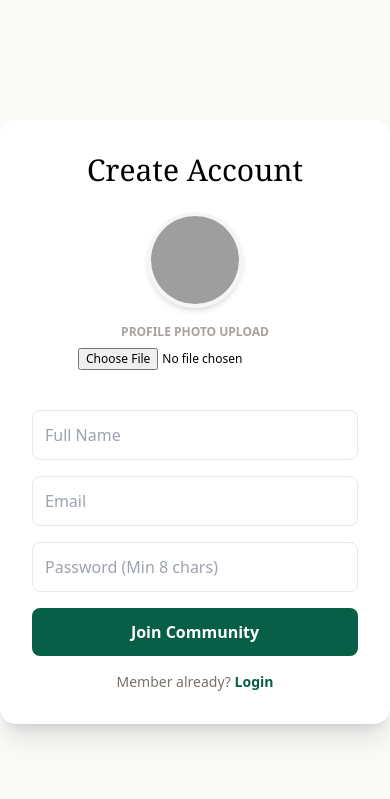
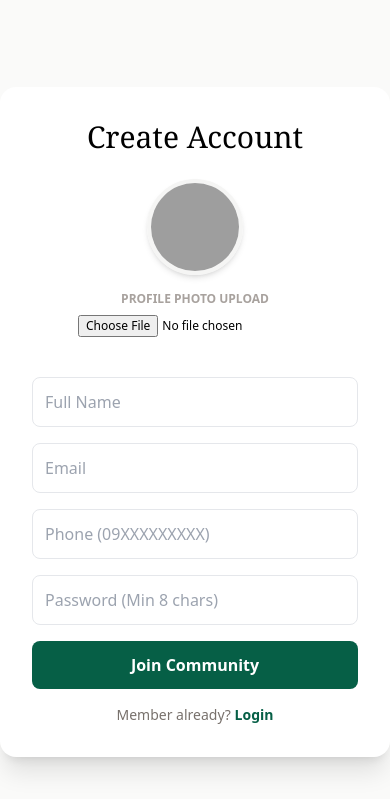
Before and after one commit to mommylito/ITSECWB, a PHP site: page /register.php in a window 390 px wide. Shown: the top 799 px of the page. Run offline with PHP 8.4, Linux system fonts and the light colour scheme; some libraries are stand-ins or nearby versions; grey boxes are pictures that could not be loaded.

Commit message:
Phone Number Registration (MUST RERUN DB))
with input validation

```diff
--- a/database.sql
+++ b/database.sql
@@ -8,6 +8,7 @@ CREATE TABLE users (
     id INT AUTO_INCREMENT PRIMARY KEY,
     full_name VARCHAR(100) NOT NULL,
     email VARCHAR(100) NOT NULL UNIQUE,
+    phone_number VARCHAR(11) NOT NULL UNIQUE,
     password_hash VARCHAR(255) NOT NULL,
     profile_photo LONGTEXT,
     role ENUM('admin', 'user') DEFAULT 'user',
@@ -108,10 +109,11 @@ INSERT INTO menu_items (name, price, description, category_id) VALUES
 
 -- Default Admin User
 -- Password: admin123 (bcrypt hash for demo purposes only)
-INSERT INTO users (full_name, email, password_hash, role)
+INSERT INTO users (full_name, email, phone_number, password_hash, role)
 VALUES (
     'Head Barista',
     'admin@greenbean.com',
+    '09173055555',
     '$2y$10$89WjO.fW6I7t7/yI8K2Lh.vS8.mYm0q7z3j2k1l9o8p7q6r5s4t3u',
     'admin'
 );
--- a/profile.php
+++ b/profile.php
@@ -61,6 +61,10 @@ $user = $stmt->fetch();
                     <label class="block text-xs font-bold uppercase text-stone-400">Full Name</label>
                     <input type="text" name="full_name" value="<?= htmlspecialchars($user['full_name']) ?>" class="w-full p-3 border rounded-lg mt-1">
                 </div>
+                <div>
+                    <label class="block text-xs font-bold uppercase text-stone-400">Phone Number</label>
+                    <input type="tel" value="<?= htmlspecialchars($user['phone_number']) ?>" class="w-full p-3 border rounded-lg mt-1 bg-stone-100" readonly>
+                </div>
                 <button type="submit" name="update_profile" class="w-full py-3 bg-emerald-800 text-white rounded-xl font-bold">Save Changes</button>
             </form>
             <a href="index.php" class="block text-center mt-6 text-stone-500">Back to Menu</a>
--- a/register.php
+++ b/register.php
@@ -6,11 +6,14 @@ $err = '';
 if ($_SERVER['REQUEST_METHOD'] === 'POST') {
     $name = trim($_POST['full_name']);
     $email = trim($_POST['email']);
+    $phone = trim($_POST['phone_number']);
     $pass = $_POST['password'];
     $profile_photo = null;
 
     if (!filter_var($email, FILTER_VALIDATE_EMAIL)) {
         $err = "Invalid email format.";
+    } elseif (!preg_match('/^09\d{9}$/', $phone)) {
+        $err = "Phone number must start with 09 and be exactly 11 digits.";
     } elseif (strlen($pass) < 8) {
         $err = "Password must be at least 8 characters.";
     } else {
@@ -31,12 +34,12 @@ if ($_SERVER['REQUEST_METHOD'] === 'POST') {
         if (!$err) {
             $hash = password_hash($pass, PASSWORD_BCRYPT);
             try {
-                $stmt = $pdo->prepare("INSERT INTO users (full_name, email, password_hash, profile_photo) VALUES (?, ?, ?, ?)");
-                $stmt->execute([$name, $email, $hash, $profile_photo]);
+                $stmt = $pdo->prepare("INSERT INTO users (full_name, email, phone_number, password_hash, profile_photo) VALUES (?, ?, ?, ?, ?)");
+                $stmt->execute([$name, $email, $phone, $hash, $profile_photo]);
                 header("Location: login.php?registered=1");
                 exit;
             } catch (PDOException $e) {
-                $err = "Email already registered.";
+                $err = "Email or phone number already registered.";
             }
         }
     }
@@ -61,6 +64,7 @@ if ($_SERVER['REQUEST_METHOD'] === 'POST') {
             </div>
             <input type="text" name="full_name" required placeholder="Full Name" class="w-full p-3 border rounded-lg">
             <input type="email" name="email" required placeholder="Email" class="w-full p-3 border rounded-lg">
+            <input type="tel" name="phone_number" required placeholder="Phone (09XXXXXXXXX)" pattern="09[0-9]{9}" maxlength="11" class="w-full p-3 border rounded-lg" title="Must start with 09 and be 11 digits">
             <input type="password" name="password" required placeholder="Password (Min 8 chars)" class="w-full p-3 border rounded-lg">
             <button type="submit" class="w-full py-3 bg-emerald-800 text-white rounded-lg font-bold">Join Community</button>
         </form>
```
